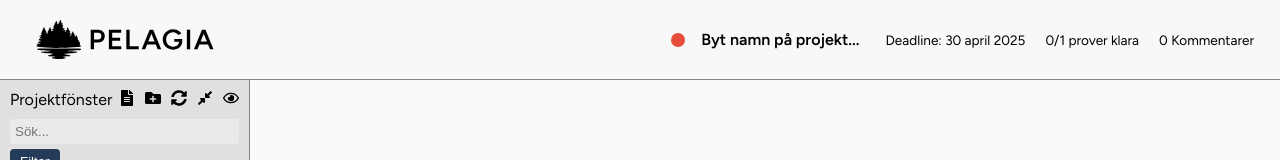
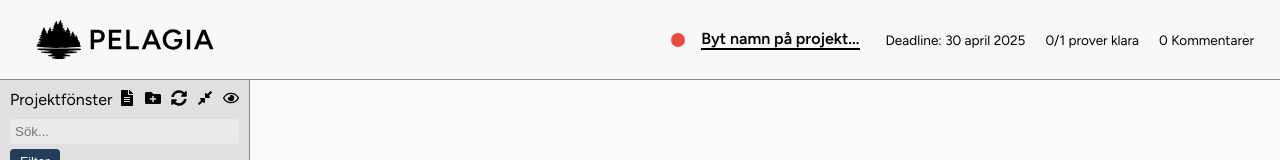
Before and after one commit to EliasKristmansson/dbtreact, a React (Vite) app in the folder reactproject1/: page / in a window 1280 px wide. In both pictures the pointer is over the element "Byt namn på projekt...". Shown: the top 160 px of the page. Built offline with nearby package versions, Linux system fonts and the light colour scheme.

Commit message:
added underline in project name on hover topbar

```diff
--- a/reactproject1/src/App.css
+++ b/reactproject1/src/App.css
@@ -118,11 +118,15 @@ body {
 .project-name {
     color: black;
     margin: 0;
-
     font-size: 1rem;
     font-weight: 600;
     white-space: nowrap;
 }
+
+    .project-name:hover {
+        border-bottom: 2px solid black;
+        cursor: pointer;
+    }
 
 .project-item {
     display: flex;
```
